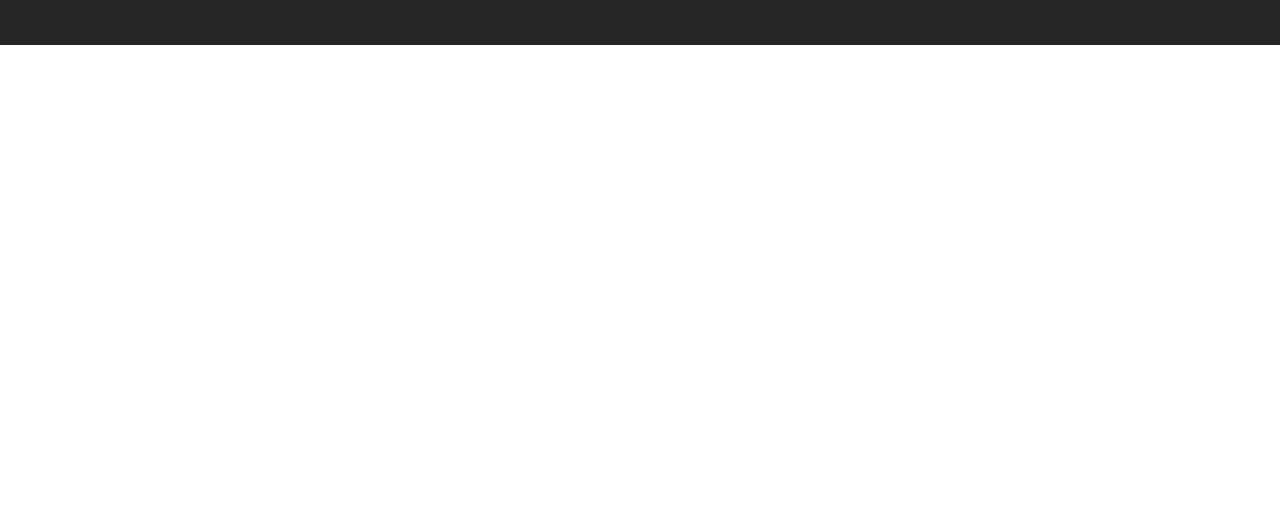
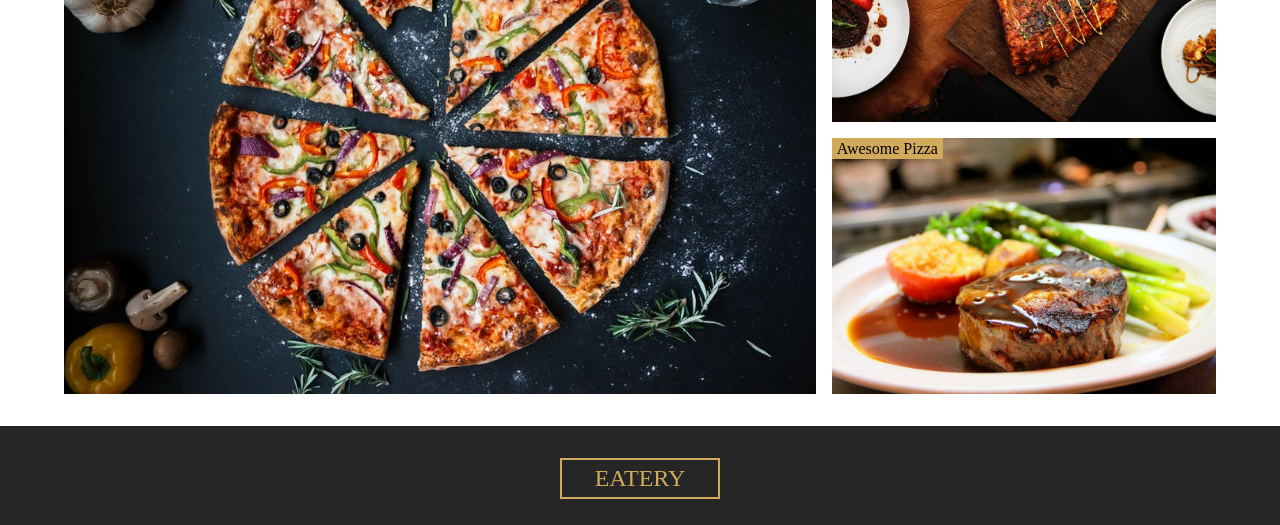
Before and after one commit to thomasgui06110/gatsby-restaurant-recording, a Gatsby site: page / in a window 1280 px wide. Shown: the part 1355-1880 px from the top of the page. Before the commit the page ends 1400 px from the top, so only its background shows below. Built offline with nearby package versions, Linux system fonts and the light colour scheme; Gatsby itself is replaced by a stand-in of ours.

Commit message:
variable environement

```diff
--- a/gatsby-config.js
+++ b/gatsby-config.js
@@ -1,3 +1,7 @@
+require("dotenv").config({
+  path: `.env.${process.env.NODE_ENV}`,
+});
+
 module.exports = {
   siteMetadata: {
     title: `Restaurant`,
@@ -16,6 +20,15 @@ module.exports = {
     `gatsby-transformer-sharp`,
     `gatsby-plugin-sass`,
     `gatsby-plugin-sharp`,
+    {
+      resolve: `gatsby-source-contentful`,
+      options: {
+        spaceId: process.env.SPACE_ID,
+        // Learn about environment variables: https://gatsby.dev/env-vars
+        //accessToken: process.env.CONTENTFUL_ACCESS_TOKEN,
+        accessToken: process.env.ACCESS_TOKEN,
+      },
+    },
     {
       resolve: `gatsby-plugin-styled-components`,
       options: {
--- a/package.json
+++ b/package.json
@@ -15,6 +15,7 @@
     "gatsby-plugin-sass": "^2.3.1",
     "gatsby-plugin-sharp": "^2.6.2",
     "gatsby-plugin-styled-components": "^3.3.1",
+    "gatsby-source-contentful": "^2.3.5",
     "gatsby-source-filesystem": "^2.3.1",
     "gatsby-transformer-sharp": "^2.5.2",
     "node-sass": "^4.14.1",
--- /dev/null
+++ b/src/components/HomePageComponents/Gallery1.js
@@ -0,0 +1,88 @@
+import React from "react";
+import { StaticQuery, graphql } from "gatsby";
+import { styles, Section } from "../../utils";
+import styled from "styled-components";
+import Img from "gatsby-image";
+
+const SINGLE_IMAGES = graphql`
+  {
+    getImages: allFile(filter: { relativeDirectory: { eq: "homeGallery" } }) {
+      edges {
+        node {
+          childImageSharp {
+            fluid(maxWidth: 500) {
+              ...GatsbyImageSharpFluid_tracedSVG
+            }
+          }
+        }
+      }
+    }
+  }
+`;
+
+export default function Gallery() {
+  return (
+    <StaticQuery
+      query={SINGLE_IMAGES}
+      render={(data) => {
+        const images = data.getImages.edges;
+
+        return (
+          <Section>
+            <GalleryWrapper>
+              {images.map(({ node }, index) => {
+                return (
+                  <div key={index} className={`item item-${index + 1}`}>
+                    <Img fluid={node.childImageSharp.fluid} />
+                    <p className="info">awesome Pizza</p>
+                  </div>
+                );
+              })}
+            </GalleryWrapper>
+          </Section>
+        );
+      }}
+    />
+  );
+}
+
+const GalleryWrapper = styled.div`
+  display: grid;
+  grid-template-columns: auto;
+  grid-row-gap: 1rem;
+  .item {
+    position: relative;
+  }
+  .info {
+    position: absolute;
+    top: 0;
+    left: 0;
+    background: ${styles.colors.mainYellow};
+    padding: 0.1rem 0.3rem;
+    text-transform: capitalize;
+  }
+  @media (min-width: 576px) {
+    grid-template-columns: 1fr 1fr;
+    grid-column-gap: 1rem;
+  }
+  @media (min-width: 768px) {
+    grid-template-columns: 1fr 1fr 1fr;
+  }
+  @media (min-width: 992px) {
+    .gatsby-image-wrapper {
+      height: 100%;
+    }
+    grid-template-areas:
+      "one one two two"
+      "one one three three";
+    .item-1 {
+      grid-area: one;
+    }
+    .item-2 {
+      grid-area: two;
+    }
+    .item-3 {
+      grid-area: three;
+    }
+  }
+`;
--- a/src/pages/index.js
+++ b/src/pages/index.js
@@ -4,6 +4,7 @@ import SEO from "../components/seo";
 import { HomeHeader, Banner, BannerButton } from "../utils";
 import img from "../images/bcg/homeBcg.jpeg";
 import QuickInfo from "../components/HomePageComponents/QuickInfo";
+import Gallery from "../components/HomePageComponents/Gallery1";
 
 const IndexPage = () => (
   <Layout>
@@ -14,6 +15,7 @@ const IndexPage = () => (
       </Banner>
     </HomeHeader>
     <QuickInfo />
+    <Gallery></Gallery>
   </Layout>
 );
 
```
Also changed, not shown: src/components/HomePageComponents/Gallery.js (added, +103 -0 lines), 2 other files.
